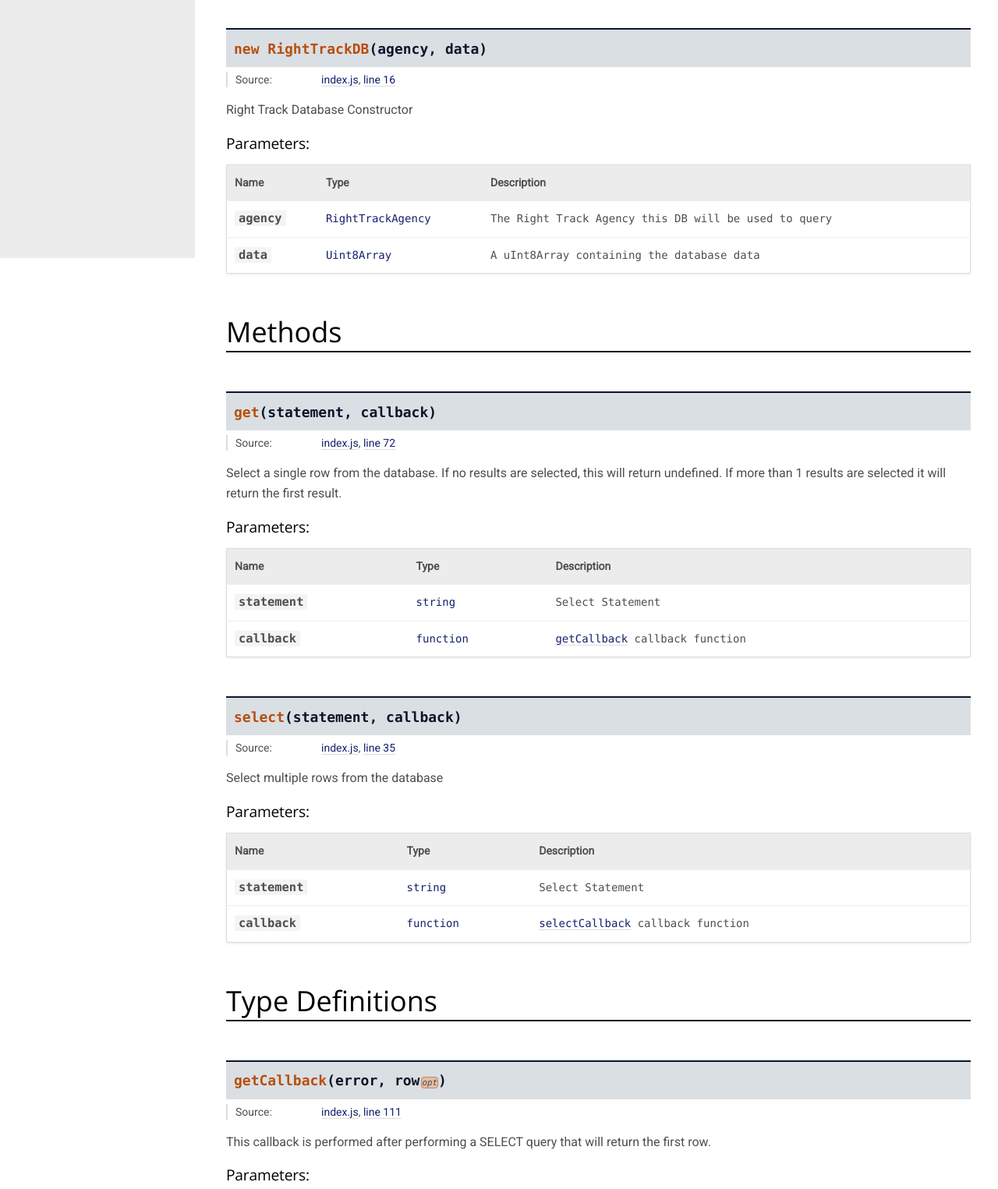
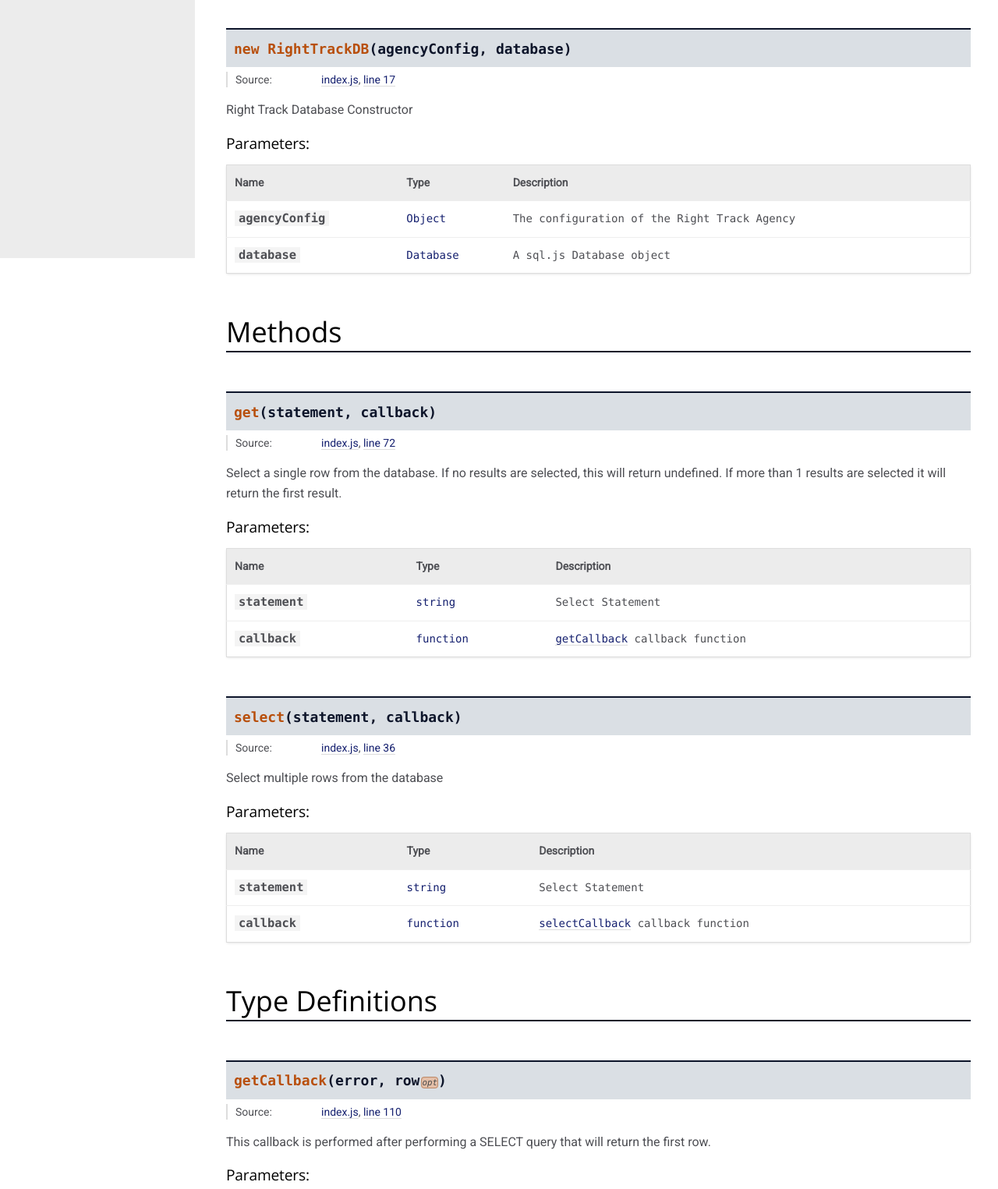
Before and after one commit to right-track/right-track-db-sqljs, a website: page doc/RightTrackDB.html in a window 1280 px wide. Shown: the part 469-1994 px from the top of the page at 78% size. Drawn offline with nearby package versions, Linux system fonts and the light colour scheme.

Commit message:
Update Docs

```diff
--- a/doc/RightTrackDB.html
+++ b/doc/RightTrackDB.html
@@ -45,7 +45,7 @@
         </h2>
 
             <div class="class-description"><h2>RightTrackDB Implementation</h2><p>This Class is an implementation of the abstract <code>RightTrackDB</code> Class.</p>
-<p>This implementation uses the node <code>sqlite3</code> module to provide the
+<p>This implementation uses the <code>sql.js</code> javascript module to provide the
 actual SQLite functionality.</p></div>
 
 
@@ -60,7 +60,7 @@ actual SQLite functionality.</p></div>
     <h2>Constructor</h2>
 
 
-    <h4 class="name" id="RightTrackDB"><span class="type-signature"></span>new RightTrackDB<span class="signature">(agency, data)</span><span class="type-signature"></span></h4>
+    <h4 class="name" id="RightTrackDB"><span class="type-signature"></span>new RightTrackDB<span class="signature">(agencyConfig, database)</span><span class="type-signature"></span></h4>
 
 
 
@@ -72,7 +72,7 @@ actual SQLite functionality.</p></div>
 
     <dt class="tag-source">Source:</dt>
     <dd class="tag-source"><ul class="dummy"><li>
-        <a href="index.js.html">index.js</a>, <a href="index.js.html#line16">line 16</a>
+        <a href="index.js.html">index.js</a>, <a href="index.js.html#line17">line 17</a>
     </li></ul></dd>
 
 
@@ -150,13 +150,13 @@ actual SQLite functionality.</p></div>
 
         <tr>
 
-                <td class="name"><code>agency</code></td>
+                <td class="name"><code>agencyConfig</code></td>
 
 
             <td class="type">
 
 
-<span class="param-type">RightTrackAgency</span>
+<span class="param-type">Object</span>
 
 
 
@@ -166,20 +166,20 @@ actual SQLite functionality.</p></div>
 
 
 
-            <td class="description last"><p>The Right Track Agency this DB will be used to query</p></td>
+            <td class="description last"><p>The configuration of the Right Track Agency</p></td>
         </tr>
 
 
 
         <tr>
 
-                <td class="name"><code>data</code></td>
+                <td class="name"><code>database</code></td>
 
 
             <td class="type">
 
 
-<span class="param-type">Uint8Array</span>
+<span class="param-type">Database</span>
 
 
 
@@ -189,7 +189,7 @@ actual SQLite functionality.</p></div>
 
 
 
-            <td class="description last"><p>A uInt8Array containing the database data</p></td>
+            <td class="description last"><p>A sql.js Database object</p></td>
         </tr>
 
 
@@ -404,7 +404,7 @@ return the first result.</p>
 
     <dt class="tag-source">Source:</dt>
     <dd class="tag-source"><ul class="dummy"><li>
-        <a href="index.js.html">index.js</a>, <a href="index.js.html#line35">line 35</a>
+        <a href="index.js.html">index.js</a>, <a href="index.js.html#line36">line 36</a>
     </li></ul></dd>
 
 
@@ -566,7 +566,7 @@ return the first result.</p>
 
     <dt class="tag-source">Source:</dt>
     <dd class="tag-source"><ul class="dummy"><li>
-        <a href="index.js.html">index.js</a>, <a href="index.js.html#line111">line 111</a>
+        <a href="index.js.html">index.js</a>, <a href="index.js.html#line110">line 110</a>
     </li></ul></dd>
 
 
@@ -743,7 +743,7 @@ that will return the first row.</p>
 
     <dt class="tag-source">Source:</dt>
     <dd class="tag-source"><ul class="dummy"><li>
-        <a href="index.js.html">index.js</a>, <a href="index.js.html#line103">line 103</a>
+        <a href="index.js.html">index.js</a>, <a href="index.js.html#line102">line 102</a>
     </li></ul></dd>
 
 
@@ -919,7 +919,7 @@ that can return multiple rows.</p>
 <br class="clear">
 
 <footer>
-    Documentation generated by <a href="https://github.com/jsdoc3/jsdoc">JSDoc 3.5.5</a> on Mon Mar 11 2019 18:55:30 GMT-0400 (EDT) using the <a href="https://github.com/dwaring87/docdash">@dwaring87/docdash</a> theme.
+    Documentation generated by <a href="https://github.com/jsdoc3/jsdoc">JSDoc 3.5.5</a> on Sun Mar 17 2019 19:34:37 GMT-0400 (EDT) using the <a href="https://github.com/dwaring87/docdash">@dwaring87/docdash</a> theme.
 </footer>
 
 <script>prettyPrint();</script>
```
Also changed, not shown: doc/index.html (+5 -2 lines), doc/index.js.html (+9 -10 lines), README.md.
